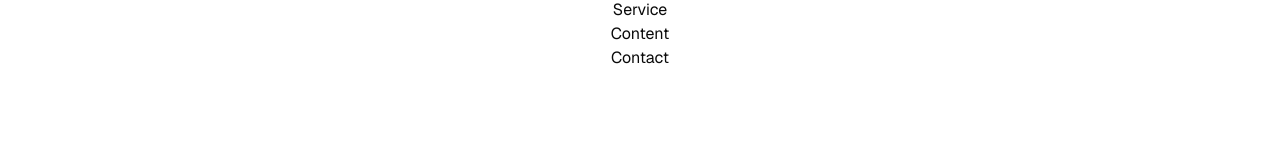
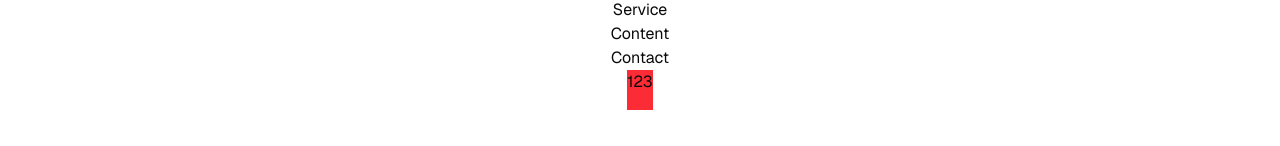
Before and after one commit to thienbuidev/devplus-landingpage, a Next.js app: page / in a window 1280 px wide. Shown: the part 806-952 px from the top of the page. Built offline with nearby package versions, Linux system fonts and the light colour scheme.

Commit message:
feat: [devplus-01] Create User List

```diff
--- a/src/app/page.tsx
+++ b/src/app/page.tsx
@@ -12,6 +12,7 @@ export default function Home() {
       <Service />
       <Content />
       <Contact />
+      <div className="h-10 bg-red-500">123</div>
     </div>
   );
 }
```
